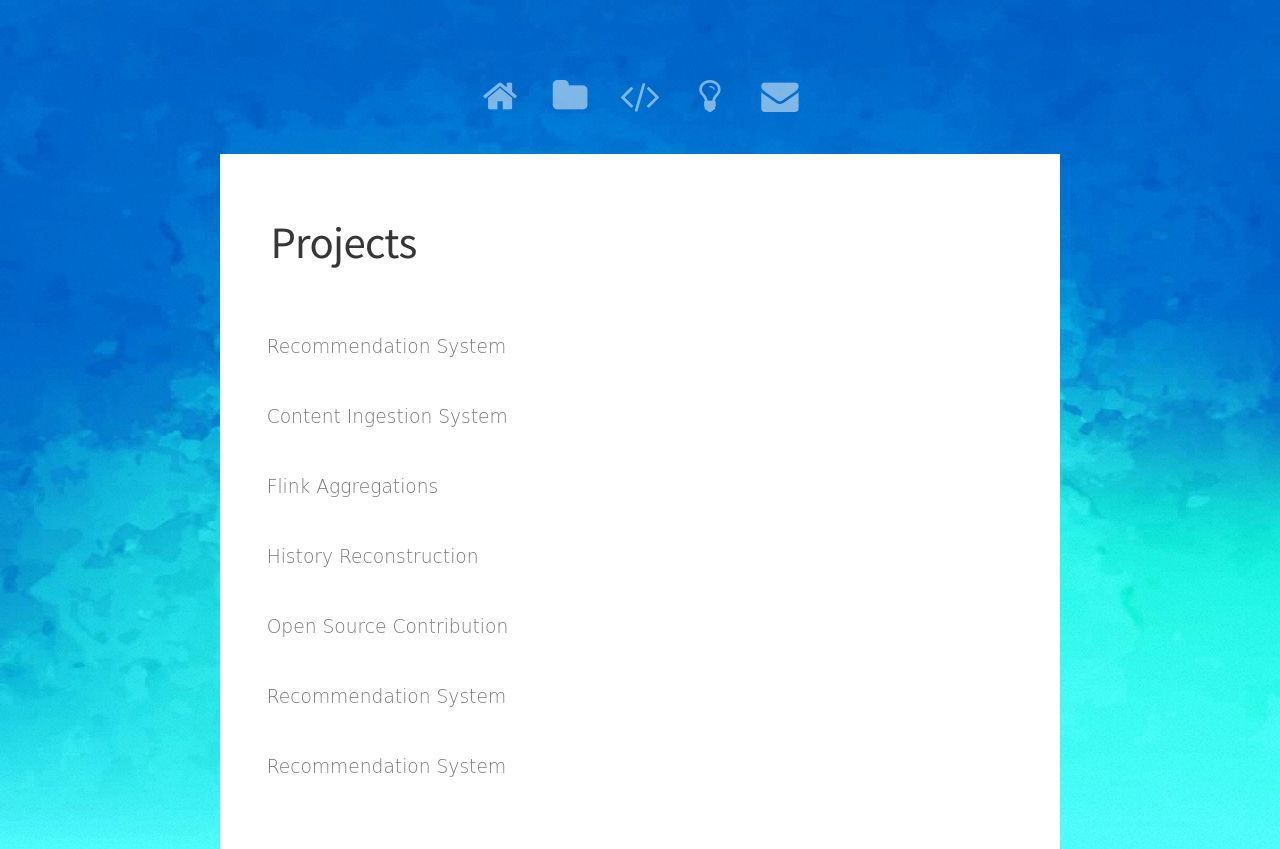
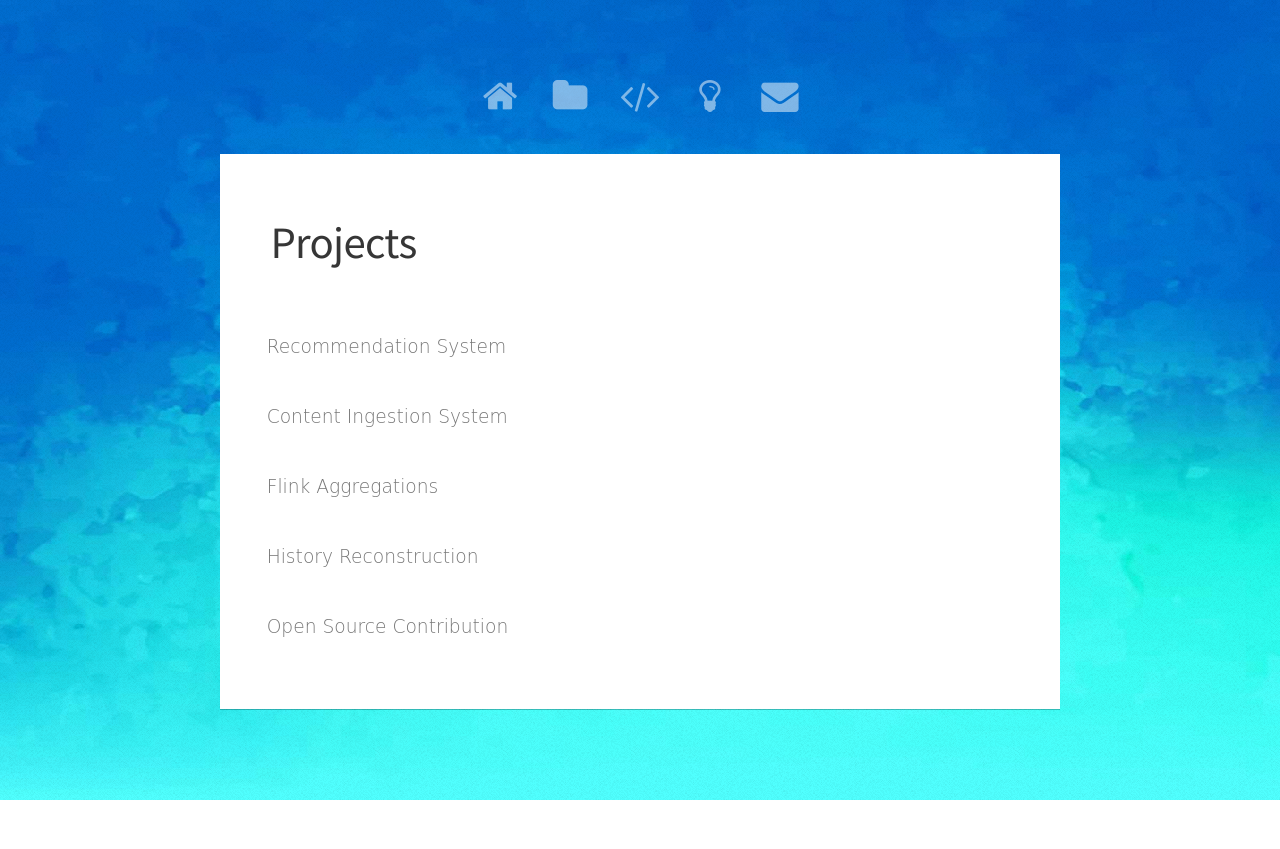
Before and after one commit to jainnidhi703/jainnidhi.com, a React (Create React App) app: page /projects in a window 1280 px wide. After the commit the page ends 800 px from the top, so only its background shows below. Built offline with nearby package versions, Linux system fonts and the light colour scheme.

Commit message:
Adding project store

```diff
--- a/src/Project.js
+++ b/src/Project.js
@@ -7,7 +7,7 @@ class Project extends Component {
       <div className="container">
         <div className="flex-item">
           <div className="comicSans">
-            {this.props.title}
+            {this.props.name}
           </div>
         </div>
       </div>
@@ -16,7 +16,7 @@ class Project extends Component {
 }
 
 Project.propTypes = {
-  title: PropTypes.string.isRequired
+  name: PropTypes.string.isRequired
 };
 
 export default Project;
--- a/src/Projects.js
+++ b/src/Projects.js
@@ -1,23 +1,21 @@
 import React, { Component } from "react";
 import Project from "./Project";
+import ProjectStore from "./store/ProjectStore";
 
 class Projects extends Component {
   render() {
+
+    const projects = ProjectStore.getProjectStore().map((project, i) => (
+      <Project key={i} {...project} />
+    ));
+
     return (
       <article className="panel" id="work">
         <div className="fadeInLoad">
           <header>
             <h1>Projects</h1>
           </header>
-          <div>
-            <Project title="Recommendation System" />
-            <Project title="Content Ingestion System" />
-            <Project title="Flink Aggregations" />
-            <Project title="History Reconstruction" />
-            <Project title="Open Source Contribution" />
-            <Project title="Recommendation System" />
-            <Project title="Recommendation System" />
-          </div>
+          {projects}
         </div>
       </article>
     );
--- /dev/null
+++ b/src/store/ProjectStore.js
@@ -0,0 +1,13 @@
+class ProjectStore {
+  static getProjectStore() {
+    return [
+      { name: "Recommendation System" },
+      { name: "Content Ingestion System" },
+      { name: "Flink Aggregations" },
+      { name: "History Reconstruction" },
+      { name: "Open Source Contribution" }
+    ];
+  }
+}
+
+export default ProjectStore;
```
